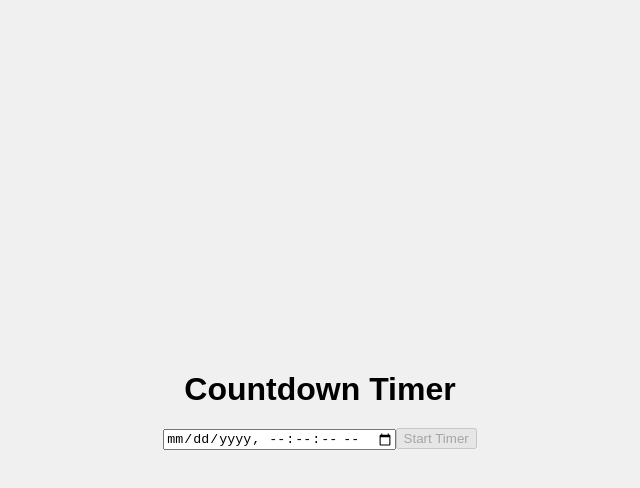
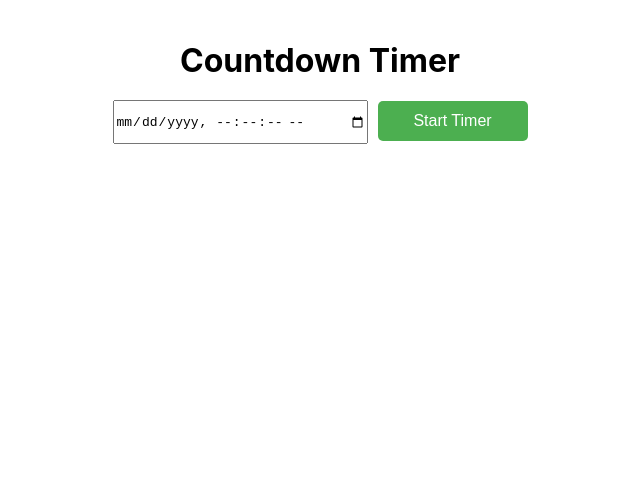
Before and after one commit to nielbose1996/Countdown-Timer, a React (Create React App) app: page / in a window 1280 px wide. Shown: the top 488 px of the page, without its empty margins (320-960 px from the left). Built offline with nearby package versions, Linux system fonts and the light colour scheme.

Commit message:
Test Commit

```diff
--- a/src/App.css
+++ b/src/App.css
@@ -1,72 +1,82 @@
-body {
-  font-family: Arial, sans-serif;
-  margin: 0;
-  padding: 0;
-  background-color: #f0f0f0;
+.App {
+  text-align: center;
+  padding: 20px;
+}
+
+.title {
+  font-size: 2em;
+  margin-bottom: 20px;
+}
+
+.input-container {
+  margin-bottom: 20px;
+}
+
+input[type="datetime-local"] {
+  width: 250px;
+  height: 40px;
+  font-size: 1em;
+  margin-right: 10px;
+}
+
+.start-button {
+  width: 150px;
+  height: 40px;
+  font-size: 1em;
+  background-color: #4caf50;
+  color: white;
+  border: none;
+  border-radius: 5px;
+  cursor: pointer;
+}
+
+.start-button:hover {
+  background-color: #45a049;
+}
+
+.countdown-container {
   display: flex;
   justify-content: center;
   align-items: center;
-  height: 100vh;
-}
-
-.container {
-  background-color: #fff;
-  border-radius: 10px;
-  box-shadow: 0 4px 8px rgba(0, 0, 0, 0.1);
-  padding: 20px;
-  width: 80%;
-  max-width: 400px;
-}
-
-h1 {
-  text-align: center;
-  margin-bottom: 20px;
-}
-
-.input-field {
-  width: 100%;
-  margin-bottom: 15px;
-}
-
-.input-field input {
-  width: 100%;
-  padding: 10px;
-  border: 1px solid #ccc;
-  border-radius: 5px;
-}
-
-.button {
-  width: 100%;
-  padding: 10px;
-  border: none;
-  border-radius: 5px;
-  background-color: #007bff;
-  color: #fff;
-  font-size: 16px;
-  cursor: pointer;
-}
-
-.button:hover {
-  background-color: #0056b3;
+  flex-direction: column;
 }
 
 .countdown {
   display: flex;
-  justify-content: space-between;
+  justify-content: center;
+  align-items: center;
+  flex-wrap: wrap;
   margin-bottom: 20px;
 }
 
-.countdown div {
-  width: 23%;
-  background-color: #007bff;
-  color: #fff;
-  text-align: center;
-  padding: 10px 0;
-  border-radius: 5px;
+.countdown-item {
+  font-size: 1.5em;
+  margin: 5px;
 }
 
-@media (max-width: 600px) {
-  .container {
-    width: 90%;
-  }
+.cancel-button {
+  width: 150px;
+  height: 40px;
+  font-size: 1em;
+  background-color: #f44336;
+  color: white;
+  border: none;
+  border-radius: 5px;
+  cursor: pointer;
+  margin-bottom: 20px;
 }
+
+.cancel-button:hover {
+  background-color: #d32f2f;
+}
+
+.countdown-over {
+  font-size: 1.5em;
+  color: #f44336;
+  margin-bottom: 20px;
+}
+
+.error {
+  color: #f44336;
+  margin-top: 10px;
+}
--- a/src/App.js
+++ b/src/App.js
@@ -74,7 +74,8 @@ function App() {
 
   return (
     <div className="App">
-      <h1>Countdown Timer</h1>
+      <h1 className="title">Countdown Timer</h1>
+      <div className="input-container">
         <input
           type="datetime-local"
           value={targetDateTime}
@@ -82,23 +83,23 @@ function App() {
           min={new Date().toISOString().split('.')[0]} // Current datetime as min
           step="1" // Set step to 1 to remove seconds from the picker
         />
-      {timerRunning ? (
-        <>
-          <div className="countdown">
-            <div>{countdown.days} days</div>
-            <div>{countdown.hours} hours</div>
-            <div>{countdown.minutes} minutes</div>
-            <div>{countdown.seconds} seconds</div>
-          </div>
-          <button onClick={handleCancelTimer}>Cancel Timer</button>
-        </>
-      ) : (
-        <button onClick={handleStartTimer} disabled={!targetDateTime}>
+        <button className="start-button" onClick={handleStartTimer} disabled={!targetDateTime}>
           Start Timer
         </button>
-      )}
+      </div>
+      {timerRunning ? (
+        <div className="countdown-container">
+          <div className="countdown">
+            <div className="countdown-item">{countdown.days} days</div>
+            <div className="countdown-item">{countdown.hours} hours</div>
+            <div className="countdown-item">{countdown.minutes} minutes</div>
+            <div className="countdown-item">{countdown.seconds} seconds</div>
+          </div>
+          <button className="cancel-button" onClick={handleCancelTimer}>Cancel Timer</button>
+        </div>
+      ) : null}
       {countdownOver && !timerRunning && (
-        <div>The Countdown is Over</div>
+        <div className="countdown-over">The Countdown is Over</div>
       )}
       {errorMessage && <div className="error">{errorMessage}</div>}
     </div>
```
Lines whose indentation alone changed are shown as unchanged.
